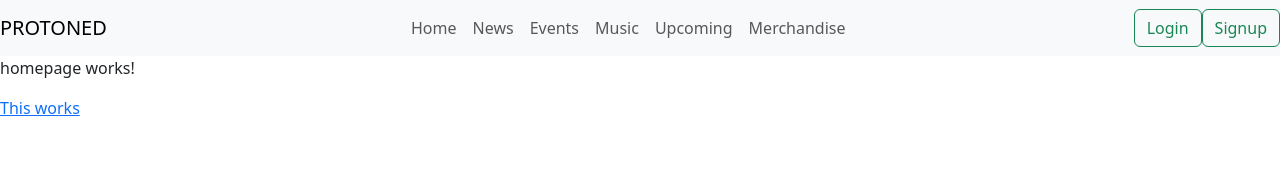
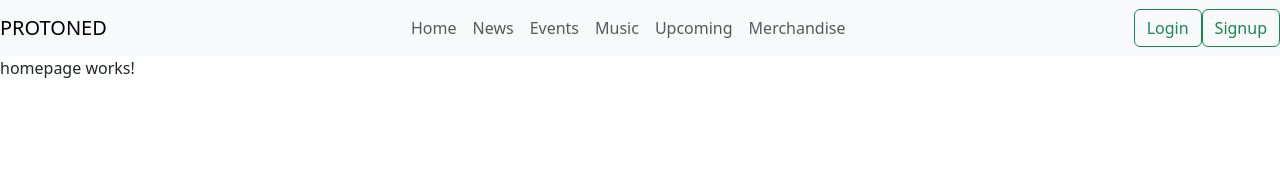
Before and after one commit to NicklasGV/ProtonedMusic, an Angular app in the folder ProtonedMusic-Client/: page / in a window 1280 px wide. Shown: the top 187 px of the page. Built offline with nearby package versions, Linux system fonts and the light colour scheme.

Commit message:
Removed Test

```diff
--- a/ProtonedMusic-Client/src/app/Components/homepage/homepage.component.html
+++ b/ProtonedMusic-Client/src/app/Components/homepage/homepage.component.html
@@ -1,3 +1 @@
 <p>homepage works!</p>
-
-<a href="">This works</a>
```
